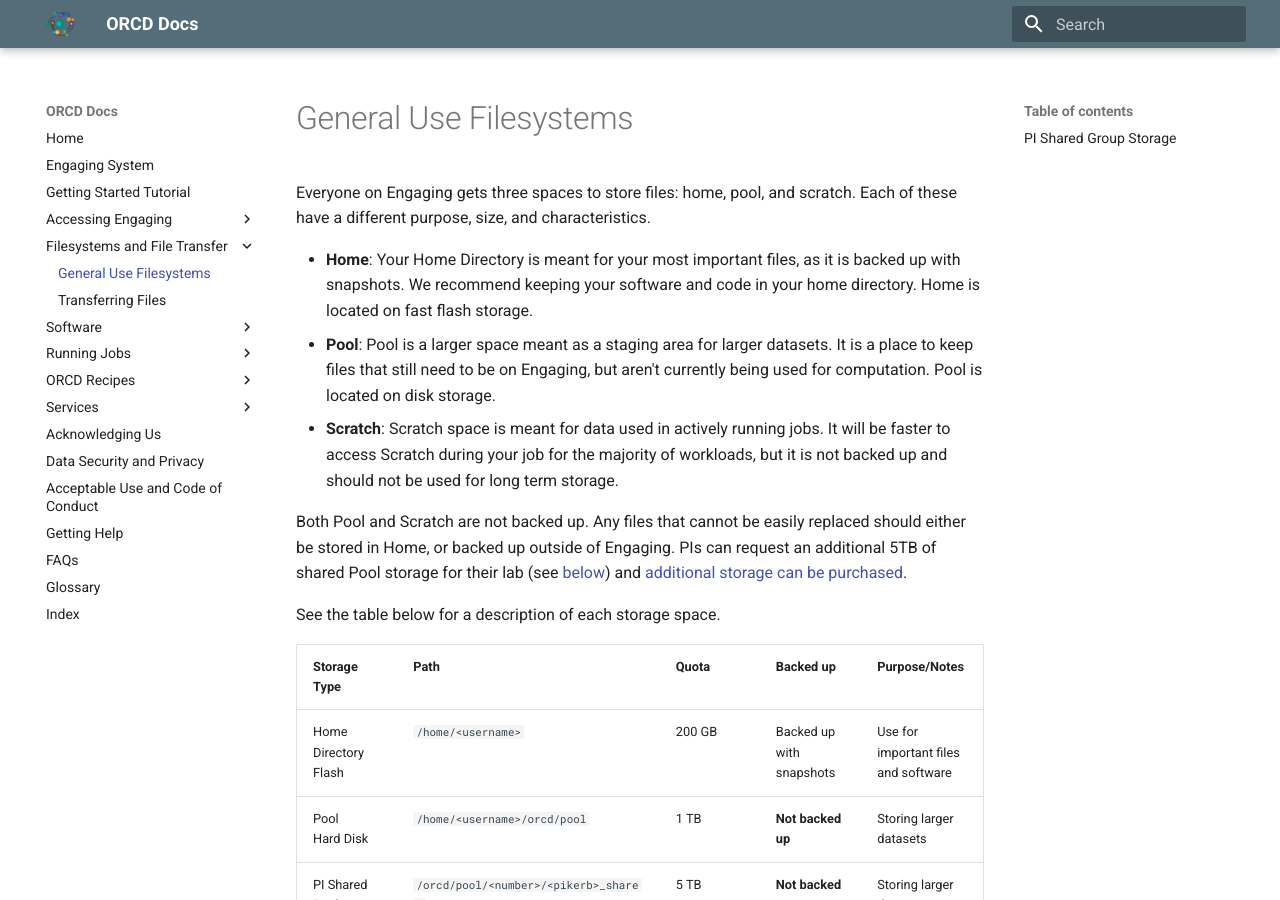
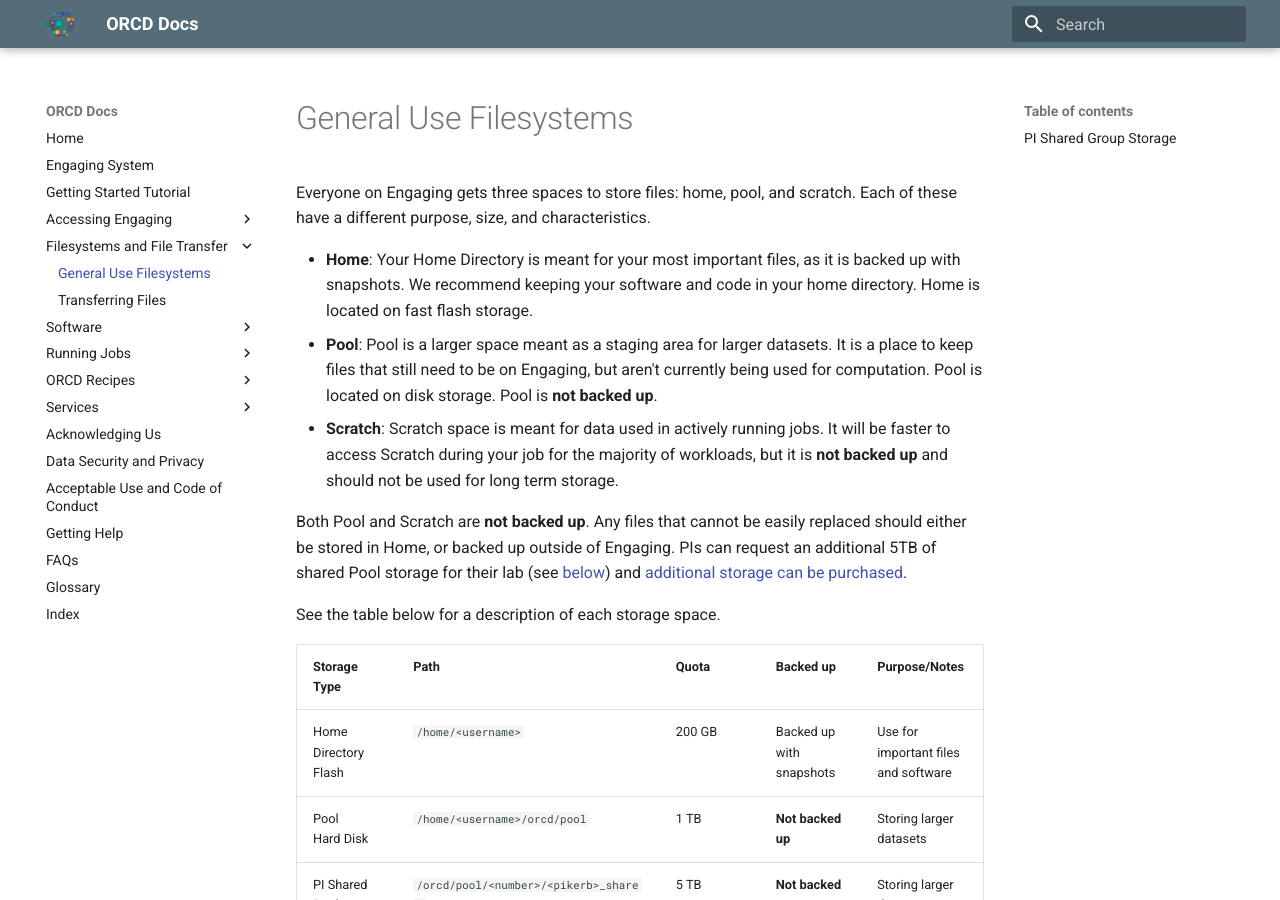
Before and after one commit to mit-orcd/orcd-docs-edit, an MkDocs documentation site: the page built from docs/filesystems-file-transfer/filesystems.md, in a window 1280 px wide and 900 px high. Built offline with MkDocs 1.6.1 and Material for MkDocs 9.7.7, drawn with Linux system fonts in a browser that asks for light colours.

Commit message:
highlight not backed up

```diff
--- a/docs/filesystems-file-transfer/filesystems.md
+++ b/docs/filesystems-file-transfer/filesystems.md
@@ -3,10 +3,10 @@
 Everyone on Engaging gets three spaces to store files: home, pool, and scratch. Each of these have a different purpose, size, and characteristics.
 
 - **Home**: Your Home Directory is meant for your most important files, as it is backed up with snapshots. We recommend keeping your software and code in your home directory. Home is located on fast flash storage.
-- **Pool**: Pool is a larger space meant as a staging area for larger datasets. It is a place to keep files that still need to be on Engaging, but aren't currently being used for computation. Pool is located on disk storage.
-- **Scratch**: Scratch space is meant for data used in actively running jobs. It will be faster to access Scratch during your job for the majority of workloads, but it is not backed up and should not be used for long term storage.
+- **Pool**: Pool is a larger space meant as a staging area for larger datasets. It is a place to keep files that still need to be on Engaging, but aren't currently being used for computation. Pool is located on disk storage. Pool is **not backed up**.
+- **Scratch**: Scratch space is meant for data used in actively running jobs. It will be faster to access Scratch during your job for the majority of workloads, but it is **not backed up** and should not be used for long term storage.
 
-Both Pool and Scratch are not backed up. Any files that cannot be easily replaced should either be stored in Home, or backed up outside of Engaging. PIs can request an additional 5TB of shared Pool storage for their lab (see [below](#pi-shared-group-storage)) and [additional storage can be purchased](../services/storage-services.md).
+Both Pool and Scratch are **not backed up**. Any files that cannot be easily replaced should either be stored in Home, or backed up outside of Engaging. PIs can request an additional 5TB of shared Pool storage for their lab (see [below](#pi-shared-group-storage)) and [additional storage can be purchased](../services/storage-services.md).
 
 See the table below for a description of each storage space.
 
```
